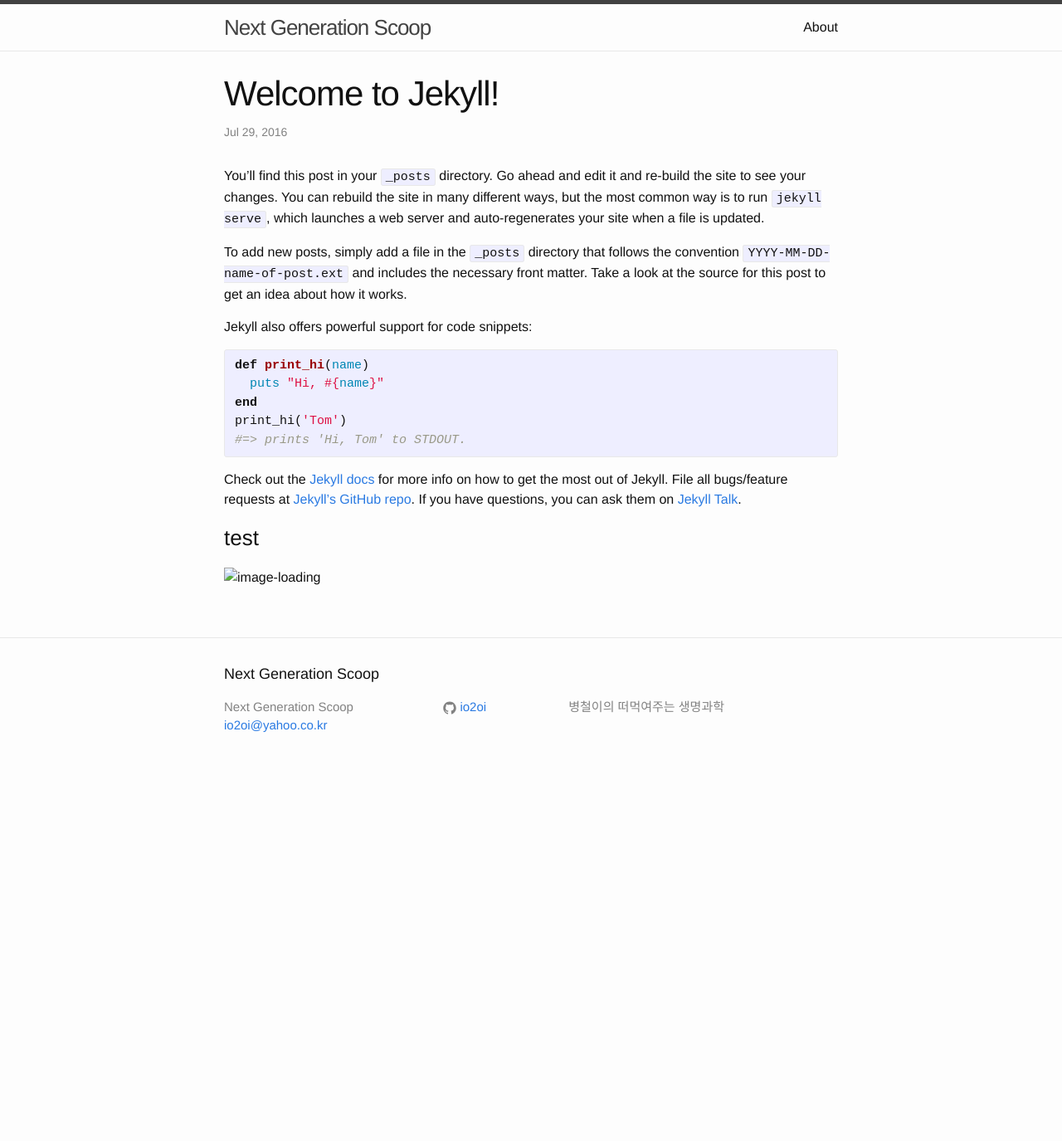
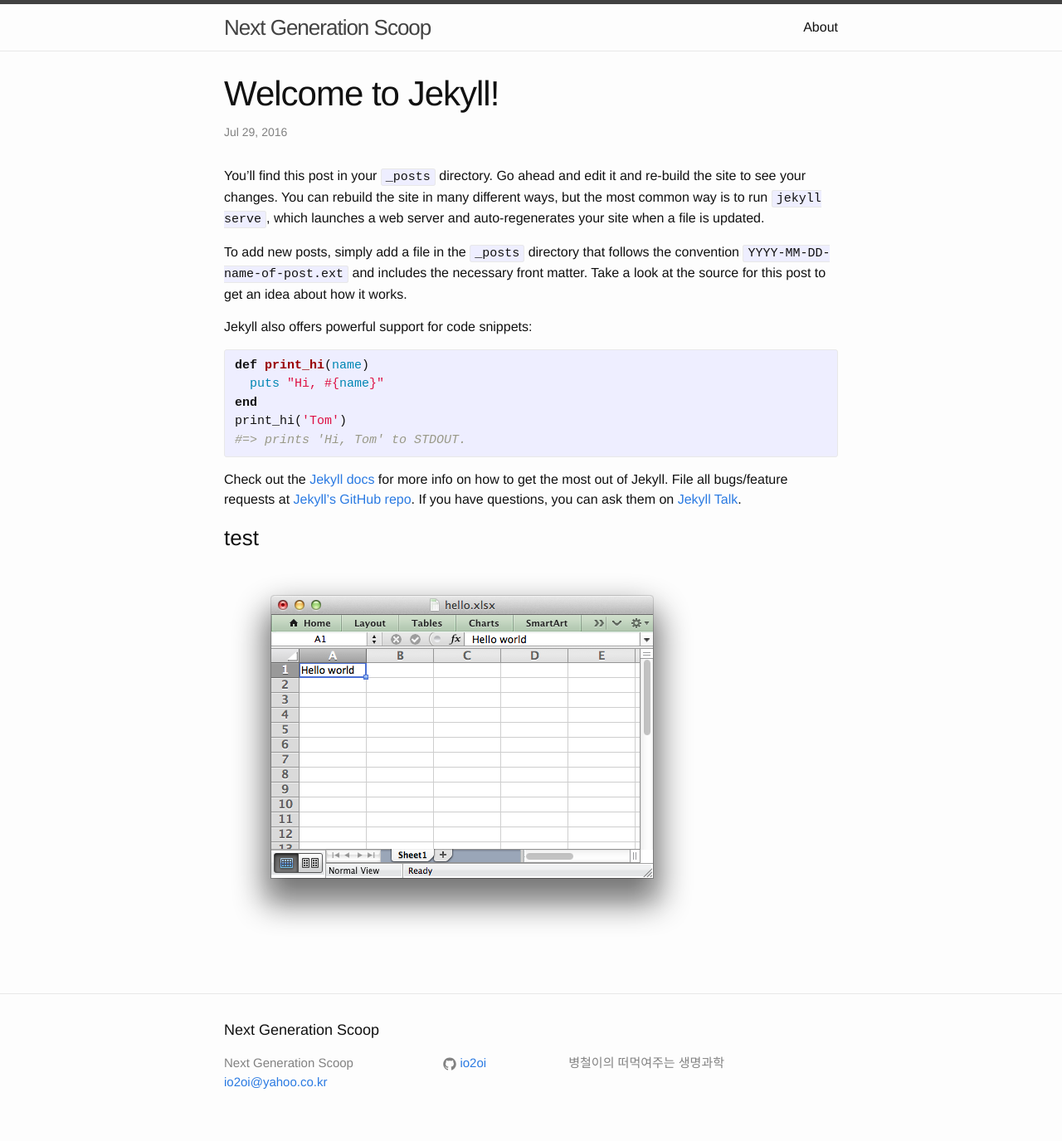
Before and after one commit to io2oi/io2oi.github.io, a Jekyll site: the page built from _posts/2016-07-30-welcome-to-jekyll.markdown, in a window 1280 px wide. Shown: the whole page at 83% size. Built offline with Jekyll 4.4.1, drawn with Linux system fonts in a browser that asks for light colours; before the commit the page ends 946 px from its top, so only the background shows below that.

Commit message:
linking images: {{site.url}}

```diff
--- a/_posts/2016-07-30-welcome-to-jekyll.markdown
+++ b/_posts/2016-07-30-welcome-to-jekyll.markdown
@@ -26,4 +26,4 @@
 
 
 ### test
-![image-loading](../img/posts/jekyll/1.png)
+![image-loading]({{site.url}}/img/posts/jekyll/1.png)
```
